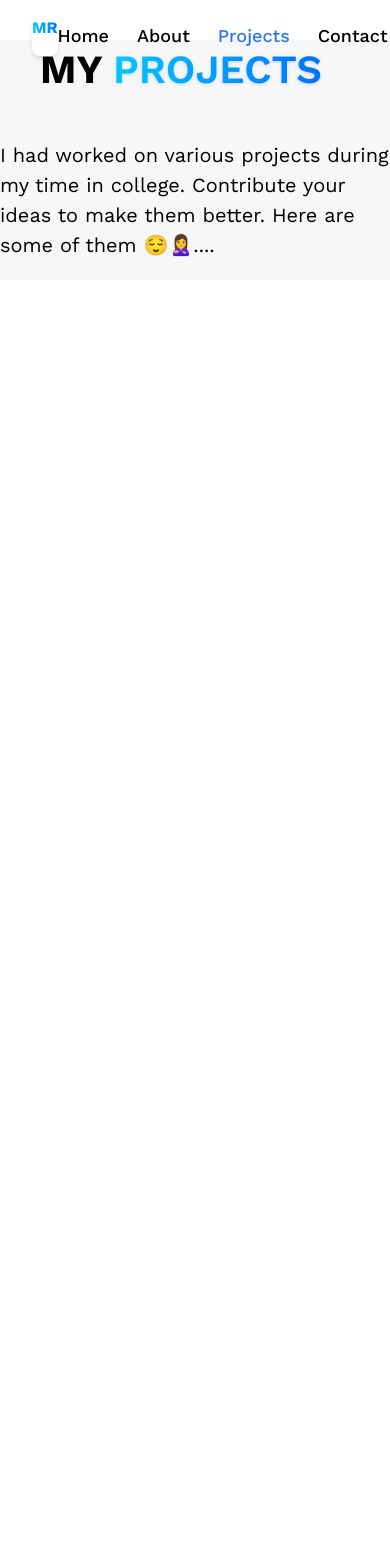
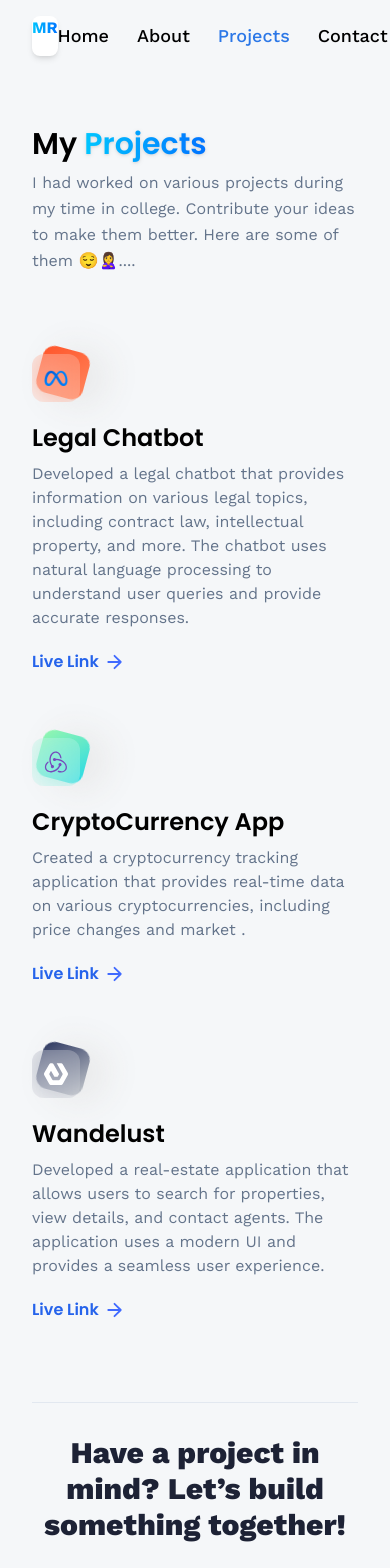
Before and after one commit to Mrunal0806/3d-portfolio, a React (Vite) app: page /projects in a window 390 px wide. Shown: the top 1568 px of the page. Before the commit the page ends 844 px from the top, so only its background shows below. Built offline with nearby package versions, Linux system fonts and the light colour scheme; no server answers.

Commit message:
Refactor CTA component and improve About and Projects pages layout; add projects data and contact information section

```diff
--- a/src/components/CTA.jsx
+++ b/src/components/CTA.jsx
@@ -1,14 +1,17 @@
-import React from 'react'
-import { Link } from 'react-router-dom'
+import { Link } from "react-router-dom";
 
 const CTA = () => {
   return (
     <section className='cta'>
-      <p className='cta-text'>Have a project in mind?<br className='sm:block hidden' />
-      Let's build something awesome togather! </p>
-      <Link to="/contact" className='btn'>Contact</Link>
+      <p className='cta-text'>
+        Have a project in mind? <br className='sm:block hidden' />
+        Let’s build something together!
+      </p>
+      <Link to='/contact' className='btn'>
+        Contact
+      </Link>
     </section>
-  )
-}
+  );
+};
 
 export default CTA;
--- a/src/constants/index.js
+++ b/src/constants/index.js
@@ -2,6 +2,7 @@ import { meta, shopify, starbucks, tesla } from "../assets_3d_portfolio/assets/i
 import {
     contact,
     css,
+    estate,
     express,
     git,
     github,
@@ -52,11 +53,6 @@ export const skills = [
         name: "MongoDB",
         type: "Database",
     },
-    {
-        imageUrl: mui,
-        name: "Material-UI",
-        type: "Frontend",
-    },
 
     {
         imageUrl: nodejs,
@@ -90,7 +86,7 @@ export const socialLinks = [
     {
         name: 'GitHub',
         iconUrl: github,
-        link: 'https://github.com/YourGitHubUsername',
+        link: 'https://github.com/Mrunal0806',
     },
     {
         name: 'LinkedIn',
@@ -98,3 +94,28 @@ export const socialLinks = [
         link: 'https://www.linkedin.com/in/mrunal-kapse-328b1326a/',
     }
 ];
+
+export const projects = [
+    {
+        iconUrl: meta,
+        theme: 'btn-back-red',
+        name: 'Legal Chatbot',
+        description: 'Developed a legal chatbot that provides information on various legal topics, including contract law, intellectual property, and more. The chatbot uses natural language processing to understand user queries and provide accurate responses.',
+        link: 'https://github.com/Mrunal0806/Legalbot',
+    },
+    {
+        iconUrl: redux,
+        theme: 'btn-back-green',
+        name: 'CryptoCurrency App',
+        description: 'Created a cryptocurrency tracking application that provides real-time data on various cryptocurrencies, including price changes and market .',
+        link: 'https://github.com/Mrunal0806/CryptoCurrency_App',
+    },
+    {
+        iconUrl: estate,
+        theme: 'btn-back-black',
+        name: 'Wandelust',
+        description: 'Developed a real-estate application that allows users to search for properties, view details, and contact agents. The application uses a modern UI and provides a seamless user experience.',
+        link: 'https://github.com/Mrunal0806/Wanderlust',
+    }
+
+];
--- a/src/pages/About.jsx
+++ b/src/pages/About.jsx
@@ -1,34 +1,33 @@
-import React from 'react'
-import { skills } from '../constants'
-import CTA from '../components/CTA'
+import React from 'react';
+import { skills } from '../constants';
+import CTA from '../components/CTA';
 
 const About = () => {
   return (
-   <sections className= "max-container">
-    <h1 className='head-Text' style={{fontWeight:'bold', fontSize: 40, margin: 40}}>
-      Hello, I'm <span className='blue-gradient_text font-semibold drop-shadow'> Mrunal</span>
+    <section className="max-container">
+      <h1 className="head-Text" style={{ fontWeight: 'bold', fontSize: 40, margin: 40 }}>
+        Hello, I'm <span className="blue-gradient_text font-semibold drop-shadow">Mrunal</span>
       </h1>
 
-      <div className='mt-5 flex flex-col gap-3 ' style={{fontSize: 20}}>
+      <div className="mt-5 flex flex-col gap-3" style={{ fontSize: 20 }}>
         <p>
-          I am an Engineering Student in India,
-          currently pursuing my B.Tech in Electronics and Telecommunication Engineering (ENTC).
+          I am an Engineering Student in India, currently pursuing my B.Tech in
+          Electronics and Telecommunication Engineering (ENTC).
         </p>
       </div>
 
-      <div className='py-10 flex flex-col'>
-        <h3 className='subhead-text' style={{fontSize: 30}}>My Skills</h3>
+      <div className="py-10 flex flex-col">
+        <h3 className="subhead-text" style={{ fontSize: 30 }}>My Skills</h3>
 
-        <div className='mt-16 flex flex-wrap gap-12 '>
-          {skills.map((skill) => (
-            <div className='block-container w-20 h-20'>
-              <div className='btn-back rounded-xl'/>
-              <div className='btn-font rounded-xl flex justify-center
-              items-center'>
+        <div className="mt-16 flex flex-wrap gap-12">
+          {skills.map((skill, index) => (
+            <div key={index} className="block-container w-20 h-20">
+              <div className="btn-back rounded-xl" />
+              <div className="btn-front rounded-xl flex justify-center items-center">
                 <img
-                src={skill.imageUrl}
-                alt = {skill.name}
-                className='w-1/2 h-1/2 object-contain'
+                  src={skill.imageUrl}
+                  alt={skill.name}
+                  className="w-1/2 h-1/2 object-contain"
                 />
               </div>
             </div>
@@ -36,11 +35,22 @@ const About = () => {
         </div>
       </div>
 
-      <hr className='border-slate-200'/>
+      <hr className="border-slate-200 my-8" />
 
       <CTA />
-   </sections>
-  )
-}
 
-export default About
+      {/* 📞 Contact Info Section */}
+      <div className="mt-10 bg-gray-100 p-6 rounded-xl shadow-lg">
+        <h3 className="text-2xl font-semibold mb-4 text-gray-800">Contact Information</h3>
+        <ul className="text-lg text-gray-700 space-y-2">
+          <li><strong>Email:</strong> mrunalkapse863@gmail.com</li>
+          <li><strong>Phone:</strong> +91 8208084305</li>
+          <li><strong>LinkedIn:</strong> <a href="https://www.linkedin.com/in/mrunal-kapse-328b1326a/" className="text-blue-600 underline" target="_blank" rel="noopener noreferrer">linkedin.com/in/mrunal-kapse-328b1326a/</a></li>
+          <li><strong>GitHub:</strong> <a href="https://github.com/Mrunal0806" className="text-blue-600 underline" target="_blank" rel="noopener noreferrer">github.com/Mrunal0806</a></li>
+        </ul>
+      </div>
+    </section>
+  );
+};
+
+export default About;
--- a/src/pages/Projects.jsx
+++ b/src/pages/Projects.jsx
@@ -1,24 +1,68 @@
-import React from 'react'
+import { Link } from "react-router-dom";
+
+import CTA from "../components/CTA.jsx";
+import { projects } from "../constants";
+import arrow  from "../assets_3d_portfolio/assets/icons/arrow.svg";
 
 const Projects = () => {
   return (
-    <section>
-      <h1 className='head-Text' style={{fontWeight:'bold', fontSize: 40, margin: 40}}>
-      MY <span className='blue-gradient_text font-semibold drop-shadow'> PROJECTS</span>
+    <section className='max-container'>
+      <h1 className='head-text'>
+        My{" "}
+        <span className='blue-gradient_text drop-shadow font-semibold'>
+          Projects
+        </span>
       </h1>
 
-      <div className='mt-5 flex flex-col gap-3 'style={{fontSize: 20}}>
-        <p>
-          I had worked on various projects during my time in college.
-          Contribute your ideas to make them better.
-          Here are some of them 😌🙎‍♀️....
-        </p>
+      <p className='text-slate-500 mt-2 leading-relaxed'>
+     I had worked on various projects during my time in college.
+     Contribute your ideas to make them better. Here are some of them 😌🙎‍♀️....
+      </p>
+
+      <div className='flex flex-wrap my-20 gap-16'>
+        {projects.map((project) => (
+          <div className='lg:w-[400px] w-full' key={project.name}>
+            <div className='block-container w-12 h-12'>
+              <div className={`btn-back rounded-xl ${project.theme}`} />
+              <div className='btn-front rounded-xl flex justify-center items-center'>
+                <img
+                  src={project.iconUrl}
+                  alt='threads'
+                  className='w-1/2 h-1/2 object-contain'
+                />
+              </div>
+            </div>
+
+            <div className='mt-5 flex flex-col'>
+              <h4 className='text-2xl font-poppins font-semibold'>
+                {project.name}
+              </h4>
+              <p className='mt-2 text-slate-500'>{project.description}</p>
+              <div className='mt-5 flex items-center gap-2 font-poppins'>
+                <Link
+                  to={project.link}
+                  target='_blank'
+                  rel='noopener noreferrer'
+                  className='font-semibold text-blue-600'
+                >
+                  Live Link
+                </Link>
+                <img
+                  src={arrow}
+                  alt='arrow'
+                  className='w-4 h-4 object-contain'
+                />
+              </div>
+            </div>
+          </div>
+        ))}
       </div>
-      <div className='mt-5 flex flex-col gap-3 text-slate-500'>
 
-      </div>
+      <hr className='border-slate-200' />
+
+      <CTA />
     </section>
-  )
-}
+  );
+};
 
-export default Projects
+export default Projects;
```
Also changed, not shown: src/assets_3d_portfolio/assets/icons/meta-icon.svg (added).
